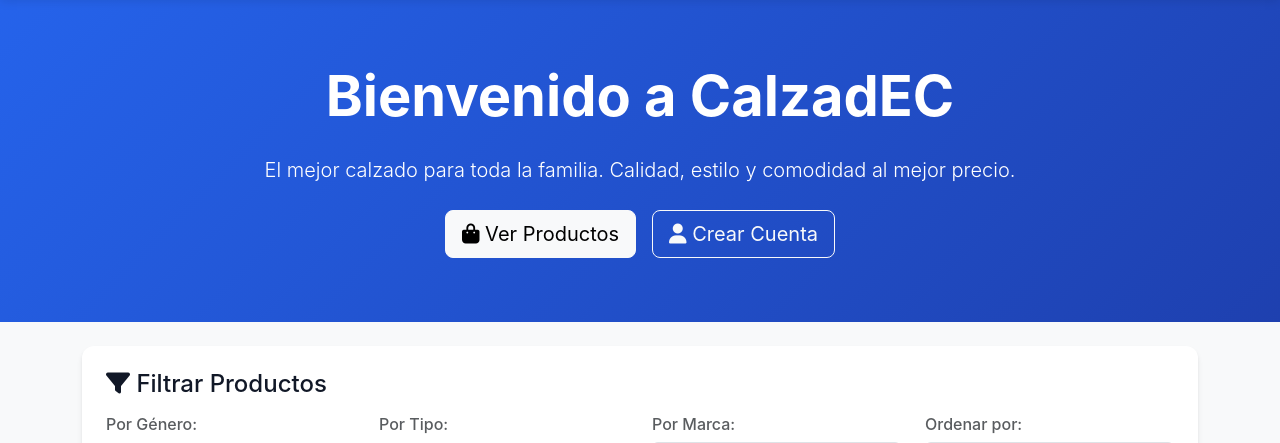
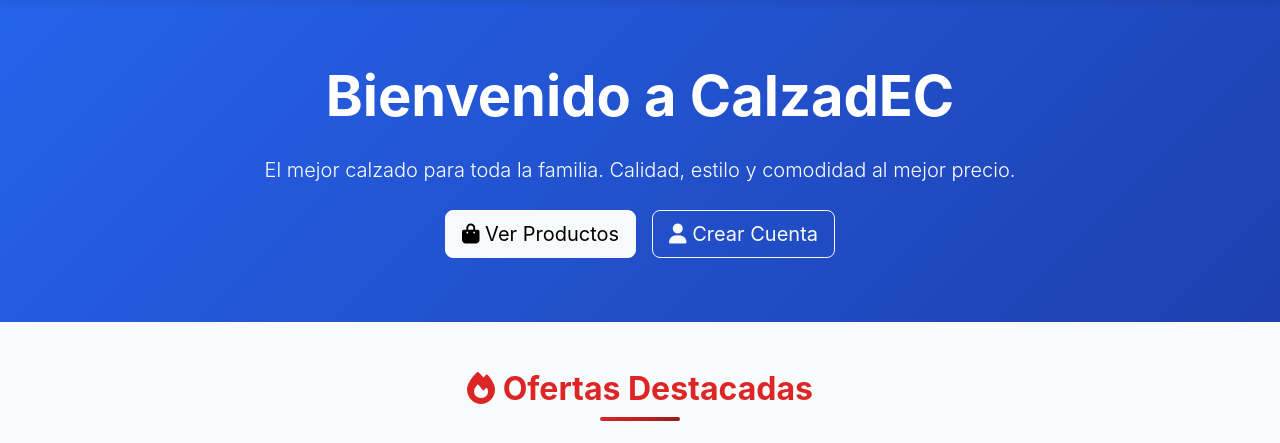
Before and after one commit to thejhonmol/CalzadEC, a PHP site: page / in a window 1280 px wide. Shown: the part 131-574 px from the top of the page. Run offline with PHP 8.4, Linux system fonts and the light colour scheme; data comes from the database, SQL or seed files in the repository; some libraries are stand-ins or nearby versions.

Commit message:
Feature: Add Featured Promotions section with promotion name badges

```diff
--- a/css/estilos.css
+++ b/css/estilos.css
@@ -625,3 +625,45 @@ body {
     font-weight: 700;
     font-size: 1.25rem;
 }
+
+/* Promotional Section */
+.promo-section-title {
+    color: #dc2626;
+    font-weight: 700;
+    font-size: 2rem;
+    margin-bottom: 1.5rem;
+    text-align: center;
+    position: relative;
+    padding-bottom: 0.75rem;
+}
+
+.promo-section-title::after {
+    content: '';
+    position: absolute;
+    bottom: 0;
+    left: 50%;
+    transform: translateX(-50%);
+    width: 80px;
+    height: 4px;
+    background: linear-gradient(135deg, #dc2626 0%, #991b1b 100%);
+    border-radius: 2px;
+}
+
+/* Promotion Name Badge on Card */
+.promo-name-badge {
+    position: absolute;
+    top: 50px;
+    left: 10px;
+    background: linear-gradient(135deg, #f59e0b 0%, #d97706 100%);
+    color: white;
+    font-size: 0.75rem;
+    font-weight: 600;
+    padding: 0.3rem 0.6rem;
+    border-radius: 6px;
+    box-shadow: 0 2px 8px rgba(245, 158, 11, 0.4);
+    z-index: 9;
+    max-width: 150px;
+    overflow: hidden;
+    text-overflow: ellipsis;
+    white-space: nowrap;
+}
--- a/index.php
+++ b/index.php
@@ -90,6 +90,18 @@
                 <?php if (!isset($_SESSION['usuario'])): ?>
                 <a href="vista/login.php" class="btn btn-outline-light btn-lg"><i class="fas fa-user"></i> Crear Cuenta</a>
                 <?php endif; ?>
+            </div>
+        </div>
+    </section>
+
+    <!-- Ofertas Destacadas Section -->
+    <section id="ofertas-destacadas" class="py-5 d-none">
+        <div class="container">
+            <h2 class="promo-section-title">
+                <i class="fas fa-fire"></i> Ofertas Destacadas
+            </h2>
+            <div id="productos-ofertas" class="row">
+                <!-- Product cards will be inserted here -->
             </div>
         </div>
     </section>
@@ -337,6 +349,9 @@
                         if (promocionesActivas.length > 1) {
                             intervaloPromocion = setInterval(rotarPromocion, 5000);
                         }
+
+                        // Cargar productos con ofertas
+                        cargarProductosOfertas();
                     }
                 })
                 .catch(error => console.error('Error al cargar promociones:', error));
@@ -359,6 +374,24 @@
         function rotarPromocion() {
             indicePromocionActual = (indicePromocionActual + 1) % promocionesActivas.length;
             mostrarPromocion(indicePromocionActual);
+        }
+
+        // Cargar productos con promociones activas
+        function cargarProductosOfertas() {
+            fetch('controlador/ProductoController.php?accion=filtrar&ofertas=1')
+                .then(response => response.json())
+                .then(data => {
+                    const contenedor = document.getElementById('productos-ofertas');
+
+                    if (data.productos && data.productos.length > 0) {
+                        contenedor.innerHTML = '';
+                        data.productos.forEach(producto => {
+                            contenedor.innerHTML += generarCardProducto(producto, true);
+                        });
+                        document.getElementById('ofertas-destacadas').classList.remove('d-none');
+                    }
+                })
+                .catch(error => console.error('Error al cargar productos en oferta:', error));
         }
 
         function ordenarProductos(productos) {
@@ -446,14 +479,19 @@
             }
         }
 
-        function generarCardProducto(producto) {
+        function generarCardProducto(producto, showPromoName = false) {
             const stock = parseInt(producto.stock) || 0;
             const agotado = stock <= 0;
             const tienePromocion = producto.tiene_promocion && producto.porcentaje_descuento > 0;
 
-            // Badge flotante con animación
+            // Badge flotante con animación (descuento)
             const badgePromo = tienePromocion
                 ? `<div class="promo-badge-floating">-${parseFloat(producto.porcentaje_descuento).toFixed(0)}%</div>`
+                : '';
+
+            // Badge con nombre de promoción (solo si showPromoName es true)
+            const badgeNombrePromo = (showPromoName && tienePromocion && producto.nombre_promocion)
+                ? `<div class="promo-name-badge" title="${producto.nombre_promocion}"><i class="fas fa-tag"></i> ${producto.nombre_promocion}</div>`
                 : '';
 
             let precioHTML;
@@ -518,6 +556,7 @@
                     <div class="card product-card h-100 ${agotado ? 'opacity-75' : ''}">
                         <div class="position-relative">
                             ${badgePromo}
+                            ${badgeNombrePromo}
                             <img src="${imagenUrl}" class="card-img-top product-img ${agotado ? 'filter-grayscale' : ''}"
                                  alt="${producto.nombre}"
                                  onerror="this.src='img/placeholder.svg'"
```
